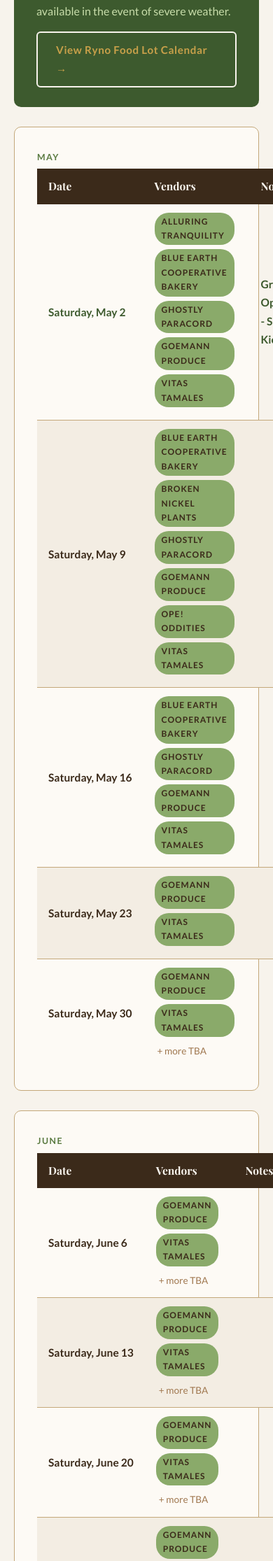
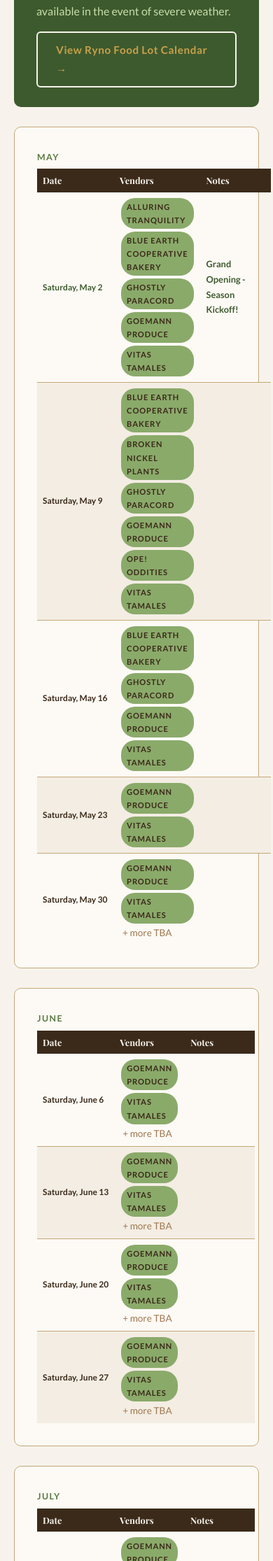
Before and after one commit to blueearthcommunitymarket/blueearthcommunitymarket.github.io, a Jekyll site: the page built from calendar/index.html, in a window 390 px wide. Shown: the part 480-2711 px from the top of the page at 70% size. Built offline with Jekyll 4.4.1, drawn with Linux system fonts in a browser that asks for light colours; some web fonts are replaced; some of the changed text lies outside the part shown.

Commit message:
Fix mobile responsiveness for vendor calendar table

```diff
--- a/_layouts/default.html
+++ b/_layouts/default.html
@@ -452,6 +452,69 @@
             font-weight: 700;
         }
 
+        /* MOBILE RESPONSIVE CALENDAR */
+        @media (max-width: 768px) {
+            .calendar-table {
+                font-size: 0.9rem;
+            }
+
+            .calendar-table th,
+            .calendar-table td {
+                padding: 8px 10px;
+            }
+
+            .calendar-table th:first-child,
+            .calendar-table td:first-child {
+                width: 140px;
+                min-width: 140px;
+            }
+
+            .calendar-table th:last-child,
+            .calendar-table td:last-child {
+                width: 120px;
+                min-width: 120px;
+            }
+
+            .calendar-table .market-date {
+                font-size: 0.85rem;
+                line-height: 1.3;
+            }
+        }
+
+        @media (max-width: 480px) {
+            .calendar-table {
+                font-size: 0.8rem;
+            }
+
+            .calendar-table th,
+            .calendar-table td {
+                padding: 6px 8px;
+            }
+
+            .calendar-table th:first-child,
+            .calendar-table td:first-child {
+                width: 110px;
+                min-width: 110px;
+            }
+
+            .calendar-table th:last-child,
+            .calendar-table td:last-child {
+                width: 100px;
+                min-width: 100px;
+            }
+
+            .calendar-table .market-date {
+                font-size: 0.75rem;
+                line-height: 1.2;
+            }
+
+            .tag {
+                font-size: 0.7rem;
+                padding: 3px 8px;
+                margin: 2px;
+            }
+        }
+
         /* FACEBOOK SECTION */
         .fb-section {
             background: var(--warm-white);
```
